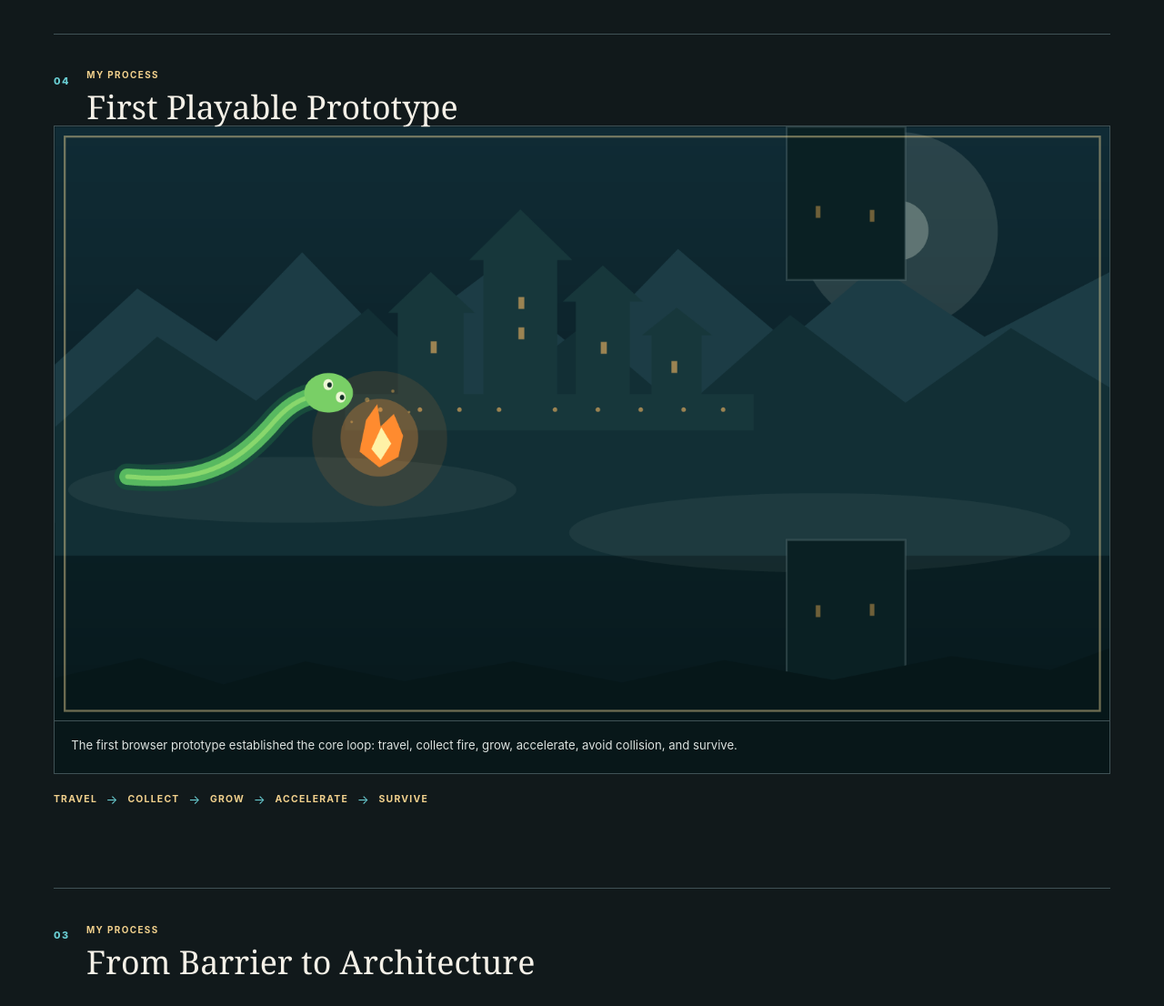
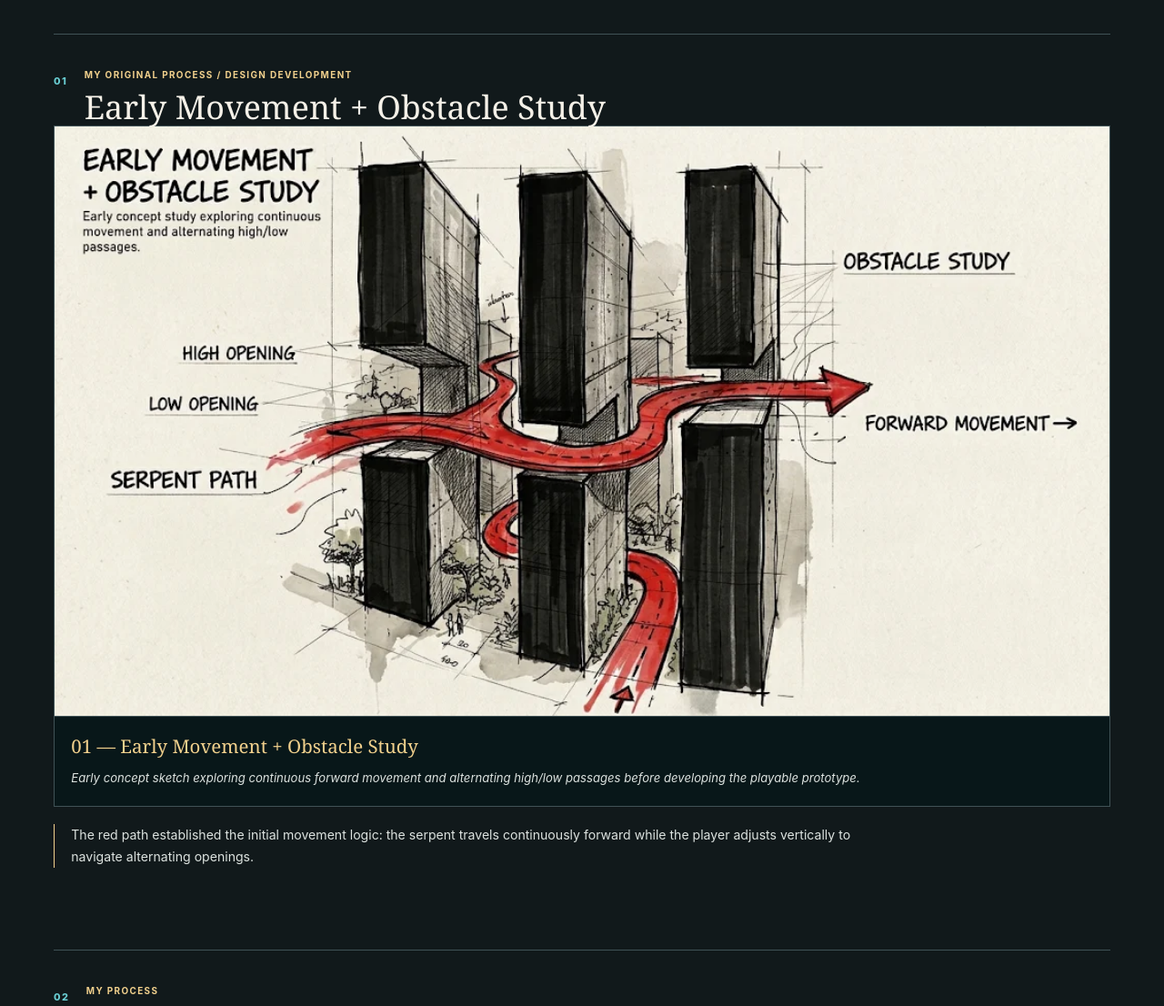
Before and after one commit to fsiribon/ai-design-portfolio, a plain HTML site: page serpent.html in a window 1280 px wide. Shown: the part 8500-9606 px from the top of the page at 91% size. Drawn offline with Linux system fonts and the light colour scheme.

Commit message:
Add original SERPENT movement sketch

```diff
--- a/serpent-project.css
+++ b/serpent-project.css
@@ -902,6 +902,41 @@
   border-top: 1px solid var(--serpent-line);
 }
 
+.evolution-sketch img {
+  height: auto;
+  aspect-ratio: auto;
+  object-fit: contain;
+}
+
+.evolution-sketch figcaption strong,
+.evolution-sketch figcaption em {
+  display: block;
+}
+
+.evolution-sketch figcaption strong {
+  color: var(--serpent-gold);
+  font-family: Georgia, "Times New Roman", serif;
+  font-size: clamp(1rem, 1.6vw, 1.3rem);
+  font-weight: 400;
+}
+
+.evolution-sketch figcaption em {
+  margin-top: 0.45rem;
+  color: var(--kereta-body);
+  font-size: 0.82rem;
+  line-height: 1.65;
+}
+
+.evolution-process-note {
+  max-width: 58rem;
+  margin-top: 1.2rem !important;
+  padding-left: 1.15rem;
+  border-left: 1px solid var(--serpent-gold);
+  color: var(--kereta-body);
+  font-size: 0.88rem;
+  line-height: 1.7;
+}
+
 .process-chain {
   display: flex;
   margin: 1.25rem 0 0;
--- a/serpent.html
+++ b/serpent.html
@@ -11,7 +11,7 @@
     <link rel="icon" href="data:," />
     <link rel="stylesheet" href="styles.css" />
     <link rel="stylesheet" href="kereta-malam.css" />
-    <link rel="stylesheet" href="serpent-project.css?v=20261123-evolution" />
+    <link rel="stylesheet" href="serpent-project.css?v=20261124-sketch" />
   </head>
   <body>
     <main class="project-page serpent-page">
@@ -330,9 +330,27 @@
             <p>From sketch to playable world.</p>
           </div>
 
+          <article class="evolution-stage evolution-stage--feature evolution-stage--sketch">
+            <div class="evolution-stage-heading">
+              <span>01</span>
+              <div>
+                <p>My Original Process / Design Development</p>
+                <h4>Early Movement + Obstacle Study</h4>
+              </div>
+            </div>
+            <figure class="evolution-figure evolution-sketch">
+              <img src="Assets/serpent/early-movement-obstacle-study.png" alt="Original hand-drawn SERPENT movement and obstacle study showing a red forward path through alternating high and low architectural openings" />
+              <figcaption>
+                <strong>01 — Early Movement + Obstacle Study</strong>
+                <em>Early concept sketch exploring continuous forward movement and alternating high/low passages before developing the playable prototype.</em>
+              </figcaption>
+            </figure>
+            <p class="evolution-process-note">The red path established the initial movement logic: the serpent travels continuously forward while the player adjusts vertically to navigate alternating openings.</p>
+          </article>
+
           <article class="evolution-stage evolution-stage--feature">
             <div class="evolution-stage-heading">
-              <span>04</span>
+              <span>02</span>
               <div>
                 <p>My Process</p>
                 <h4>First Playable Prototype</h4>
@@ -375,7 +393,7 @@
 
           <article class="evolution-stage">
             <div class="evolution-stage-heading">
-              <span>05</span>
+              <span>04</span>
               <div>
                 <p>My Process</p>
                 <h4>The Serpent Becomes Alive</h4>
@@ -397,7 +415,7 @@
 
           <article class="evolution-stage evolution-stage--feature">
             <div class="evolution-stage-heading">
-              <span>06</span>
+              <span>05</span>
               <div>
                 <p>My Process</p>
                 <h4>Building the Kingdom</h4>
@@ -422,7 +440,7 @@
 
           <article class="evolution-stage evolution-stage--feature">
             <div class="evolution-stage-heading">
-              <span>07</span>
+              <span>06</span>
               <div>
                 <p>My Process</p>
                 <h4>Not Every Light Is a Target</h4>
@@ -436,7 +454,7 @@
 
           <article class="evolution-stage evolution-stage--rule-change">
             <div class="evolution-stage-heading">
-              <span>08</span>
+              <span>07</span>
               <div>
                 <p>My Process</p>
                 <h4>From Collection to Memory</h4>
@@ -467,7 +485,7 @@
 
           <article class="evolution-stage evolution-stage--feedback">
             <div class="evolution-stage-heading">
-              <span>09</span>
+              <span>08</span>
               <div>
                 <p>My Process</p>
                 <h4>Making Actions Feel Complete</h4>
@@ -486,7 +504,7 @@
 
           <article class="evolution-stage evolution-stage--feature evolution-stage--final">
             <div class="evolution-stage-heading">
-              <span>10</span>
+              <span>09</span>
               <div>
                 <p>My Process</p>
                 <h4>Final Experience</h4>
```
Also changed, not shown: Assets/serpent/early-movement-obstacle-study.png (added).
